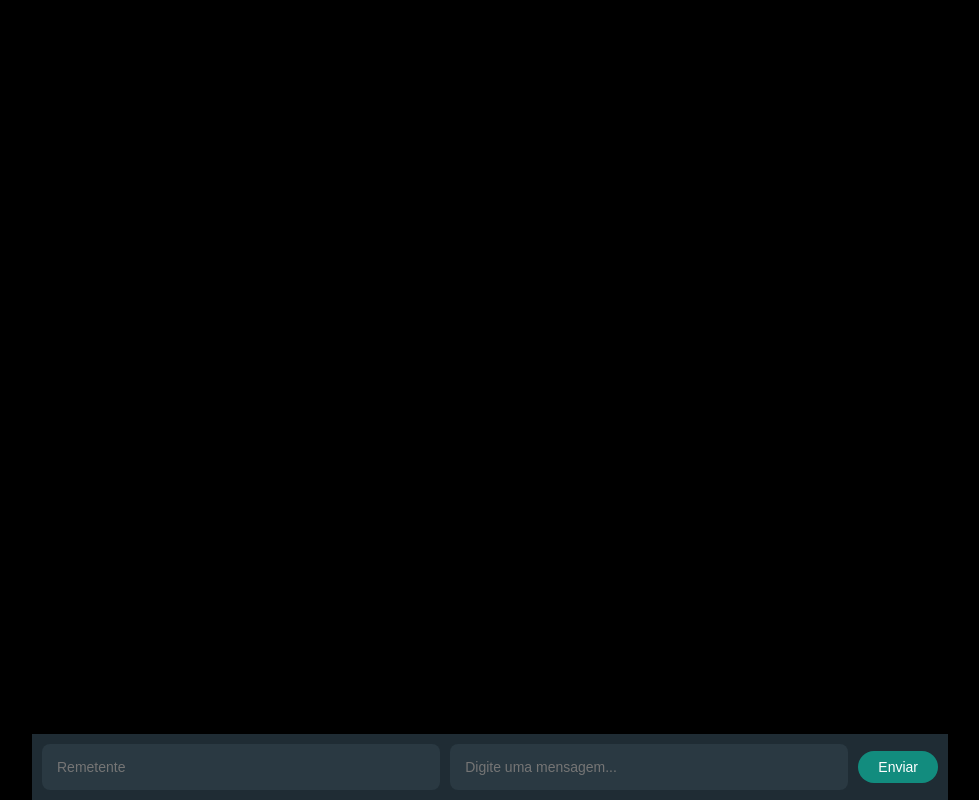
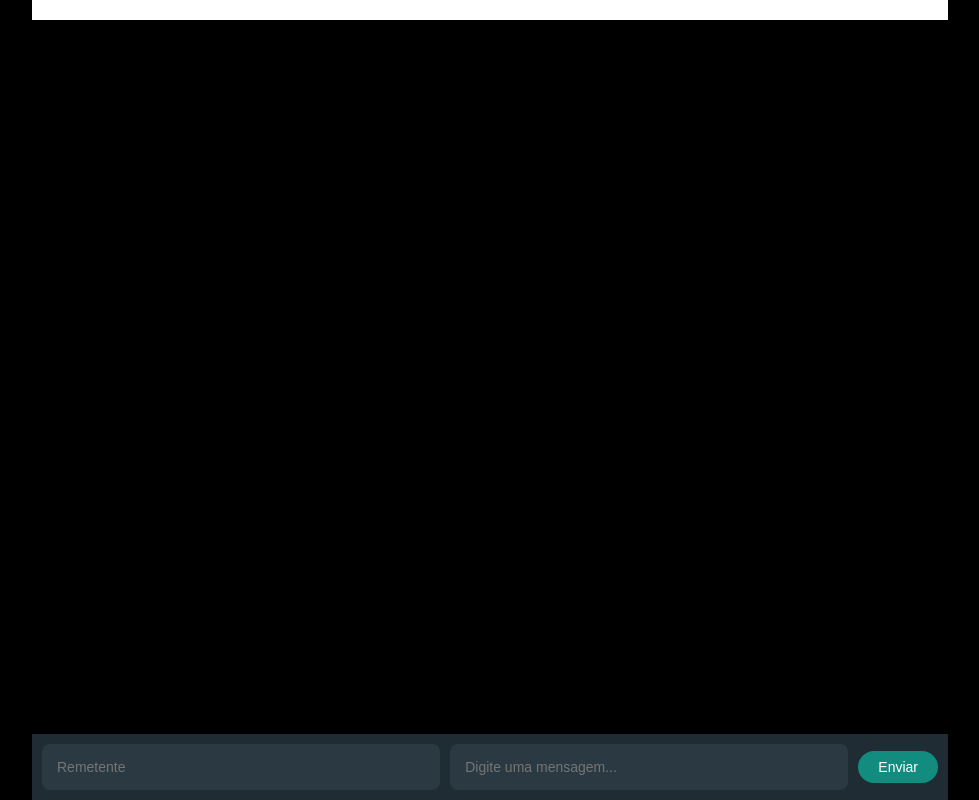
Before and after one commit to sergiolfaria/UaiZap, a React (Create React App) app in the folder uaizap/: page / in a window 1280 px wide. Shown: the whole page, without its empty margins (150-1129 px from the left). Built offline with nearby package versions, Linux system fonts and the light colour scheme.

Commit message:
atualizações

```diff
--- a/uaizap/src/App.js
+++ b/uaizap/src/App.js
@@ -1,8 +1,20 @@
 import React, { useState } from 'react';
 import ListaMensagens from './components/ListaMensagens';
 import FormularioMensagem from './components/FormularioMensagem';
+import styled from 'styled-components';
 
 
+const Container = styled.div`
+  border: none;
+  color: #ffff;
+  padding:10px;
+  background-color: #FFF;
+  width:70%;
+`
+const Div2 = styled.div`
+  display:flex;
+  justify-content:center;
+`
 function App() {
 
   const [mensagens, setMensagens] = useState([]);
@@ -17,12 +29,13 @@ function App() {
   };
 
   return (
-    <div>
+    <Div2>
+      <Container>
+        <ListaMensagens mensagens={mensagens} deletarMensagem={deletarMensagem} />
 
-
-      <ListaMensagens mensagens={mensagens} deletarMensagem={deletarMensagem} />
+      </Container>
       <FormularioMensagem adicionarMensagem={adicionarMensagem} />
-    </div>
+    </Div2>
   );
 }
 
--- a/uaizap/src/components/ItemMensagem.js
+++ b/uaizap/src/components/ItemMensagem.js
@@ -5,7 +5,7 @@ const MensagemContainer = styled.div`
   display: flex;
   flex-direction: row;
   justify-content: space-around;
-  align-items: flex-start;
+  align-items: center;
   margin: 10px;
 `;
 
```
